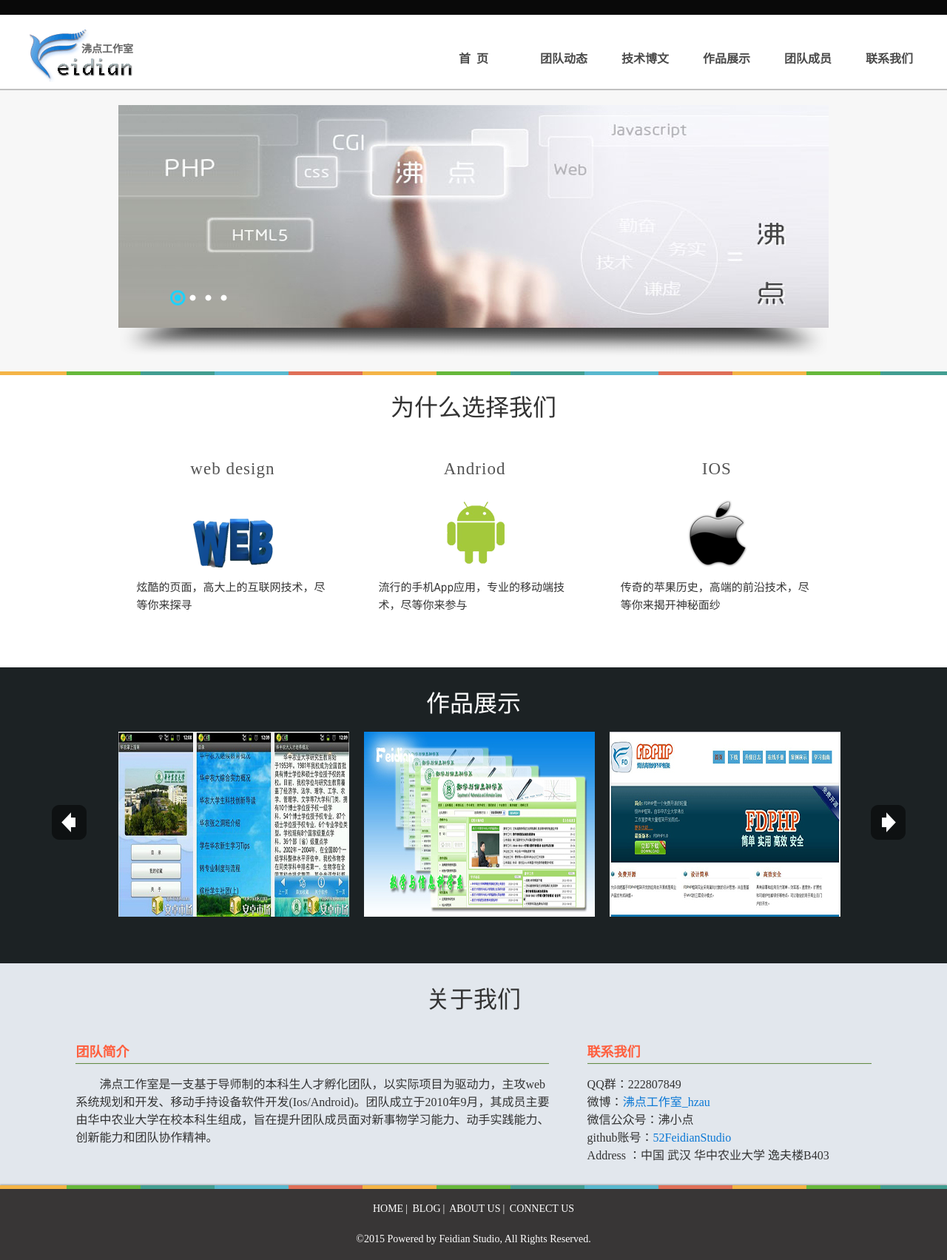
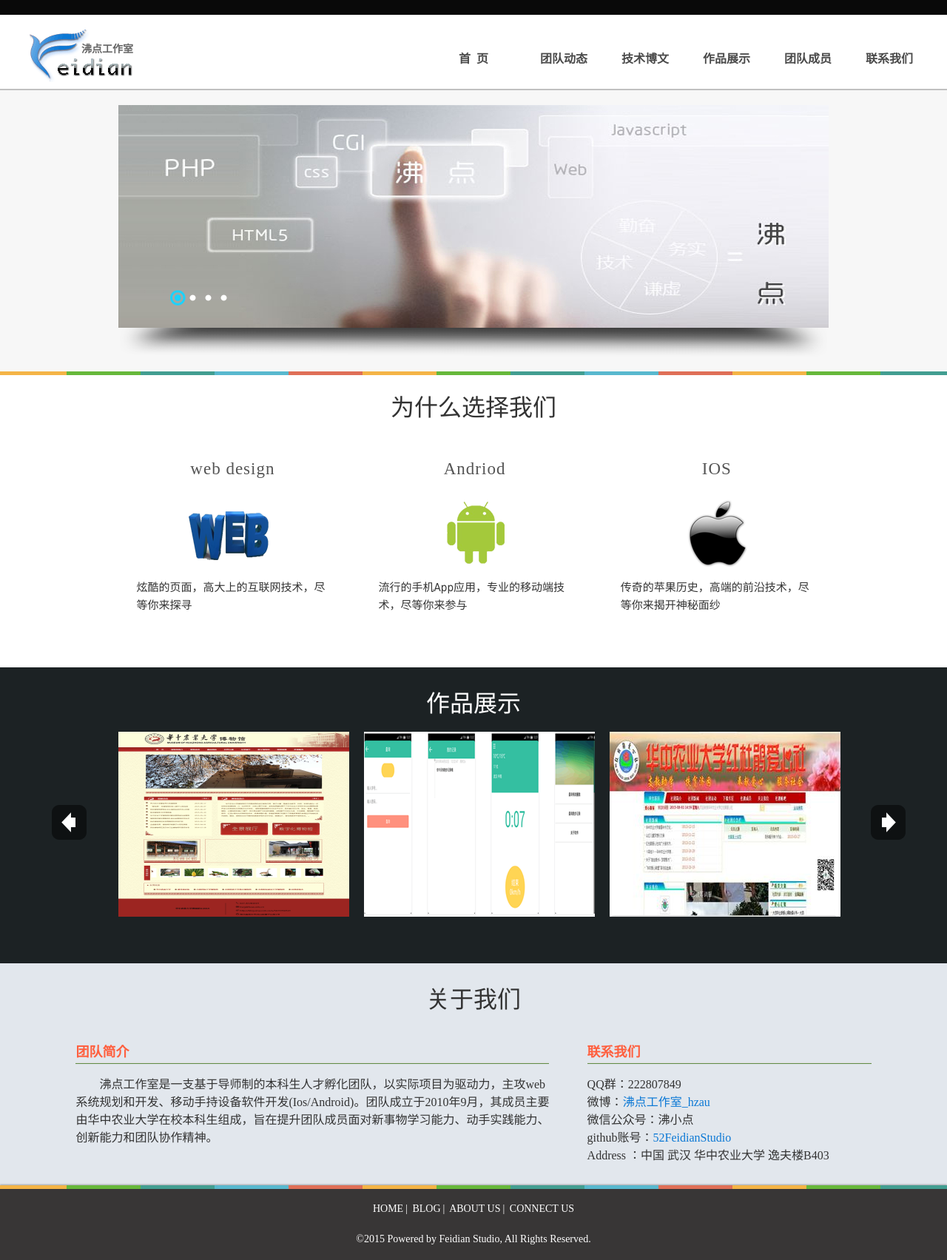
Before and after one commit to 52FeidianStudio/52FeidianStudio, a Jekyll site: the page built from index.html, in a window 1280 px wide. Shown: the whole page at 74% size. Built offline with Jekyll 4.4.1, drawn with Linux system fonts in a browser that asks for light colours; Markdown is read by kramdown in place of the engine named in the settings; the list of posts is cut into pages by our own code.

Commit message:
add files

```diff
--- a/_layouts/index.html
+++ b/_layouts/index.html
@@ -55,13 +55,13 @@
           <div class="g-sr" id="scroll">
               <ul>
                    <li class="item">
-                        <a href=""><img  src="/public/img/works/1351871216.jpg" alt="img" /></a>
+                        <a href=""><img  src="/public/img/works/bwg.png" alt="img" /></a>
                    </li>
                    <li class="item">
-                        <a href=""><img  src="/public/img/works/1306068149sxx.jpg" alt="img" /></a>
+                        <a href=""><img  src="/public/img/works/hu.png" alt="img" /></a>
                    </li>
                    <li class="item">
-                        <a href=""><img  src="/public/img/works/1357892659.jpg" alt="img" /></a>
+                        <a href=""><img  src="/public/img/works/hdj.jpg" alt="img" /></a>
                   </li>
 
                   <li class="item">
--- a/_layouts/product.html
+++ b/_layouts/product.html
@@ -15,7 +15,7 @@
                </div>
 
             <li class="item">
-               <a href="/"><img  src="/public/img/works/bwg.jpg" alt="img" /></a>
+               <a href="/"><img  src="/public/img/works/bwg.png" alt="img" /></a>
                <div class="f-over">
                    <div class="f-aut">作者：邱欣欣、黄田</div>
                    <div class="f-name">简介：华中农业大学博物馆网站</div>
```
Also changed, not shown: public/img/web.png, public/img/works/bwg.png.
